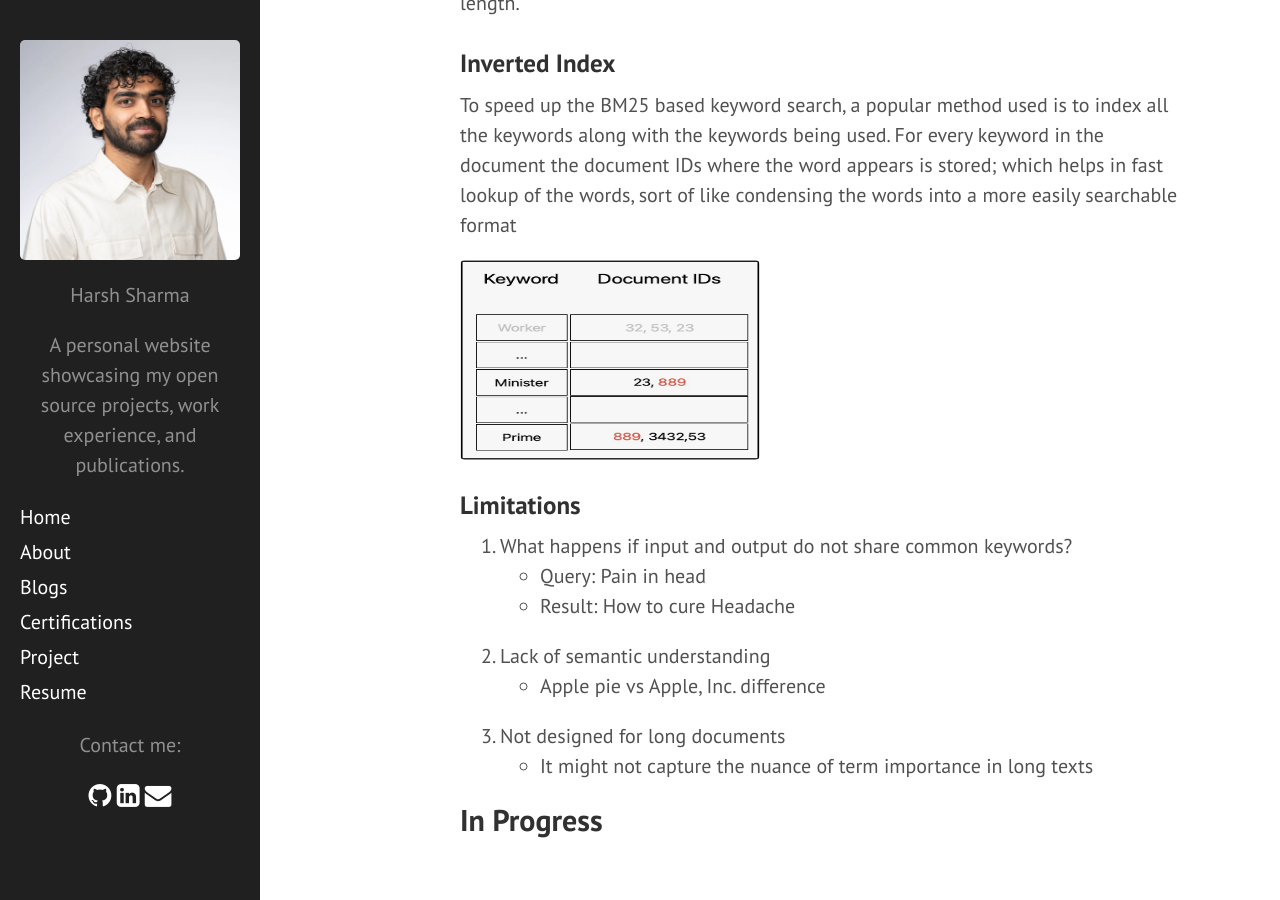
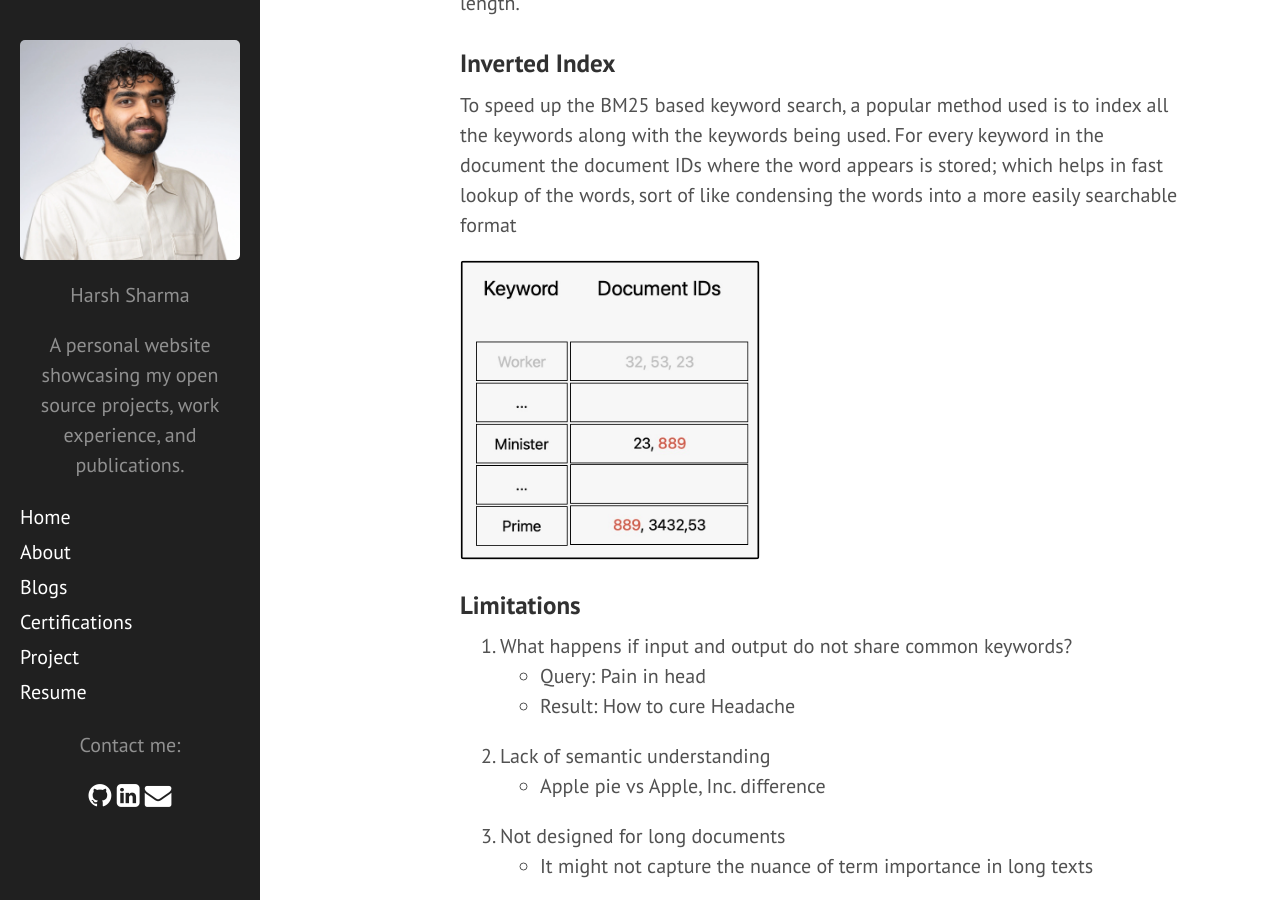
Before and after one commit to 97harsh/97harsh.github.io, a Jekyll site: the page built from _posts/2023-08-24-llm-with-semantic-search.md, in a window 1280 px wide and 900 px high, scrolled down 1247 px. Built offline with Jekyll 4.4.1, drawn with Linux system fonts in a browser that asks for light colours; nearby versions of some CDN libraries; Markdown is read by kramdown in place of the engine named in the settings.

Commit message:
using custom height properties

```diff
--- a/_posts/2023-08-24-llm-with-semantic-search.md
+++ b/_posts/2023-08-24-llm-with-semantic-search.md
@@ -27,8 +27,9 @@
 ### Inverted Index
 To speed up the BM25 based keyword search, a popular method used is to index all the keywords along with the keywords being used. For every keyword in the document the document IDs where the word appears is stored; which helps in fast lookup of the words, sort of like condensing the words into a more easily searchable format
 
+![How query is executed](/assets/images/inverted_index.jpeg){:class="dynamic-width" data-width="300" title="Inverted Index Example" alt="Picture showing how inverted index has keywords along with document ID"}
 <!-- ![How query is executed](/assets/images/inverted_index.jpeg){:class="post-images-class" title="Inverted Index Example" alt="Picture showing how inverted index has keywords along with document ID"} -->
-<img src="/assets/images/inverted_index.jpeg" alt="Picture showing how inverted index has keywords along with document ID" title="Inverted Index Example" width="300" height="200">
+<!-- <img src="/assets/images/inverted_index.jpeg" alt="Picture showing how inverted index has keywords along with document ID" title="Inverted Index Example" height="200"> -->
 
 
 
```
